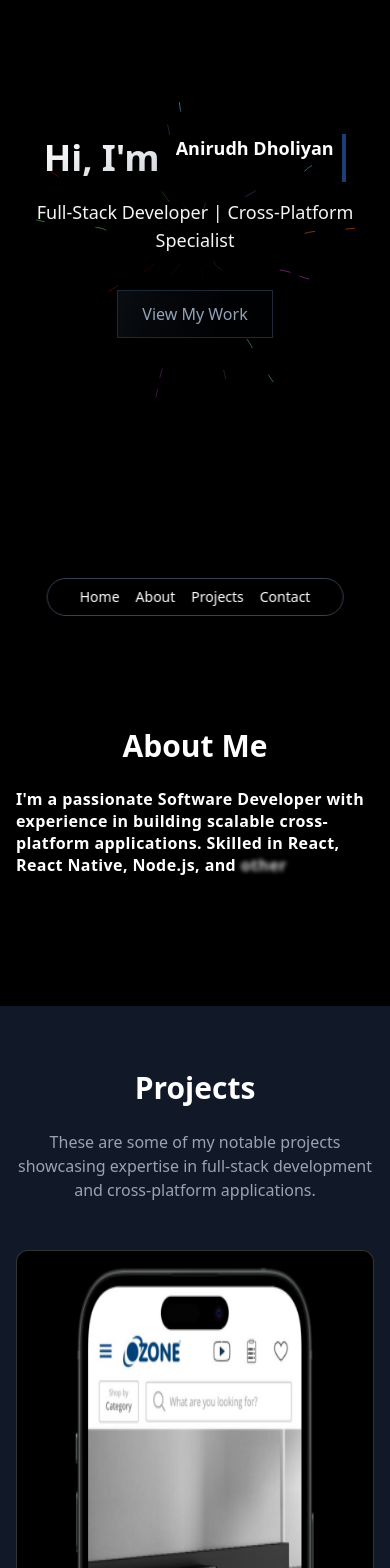
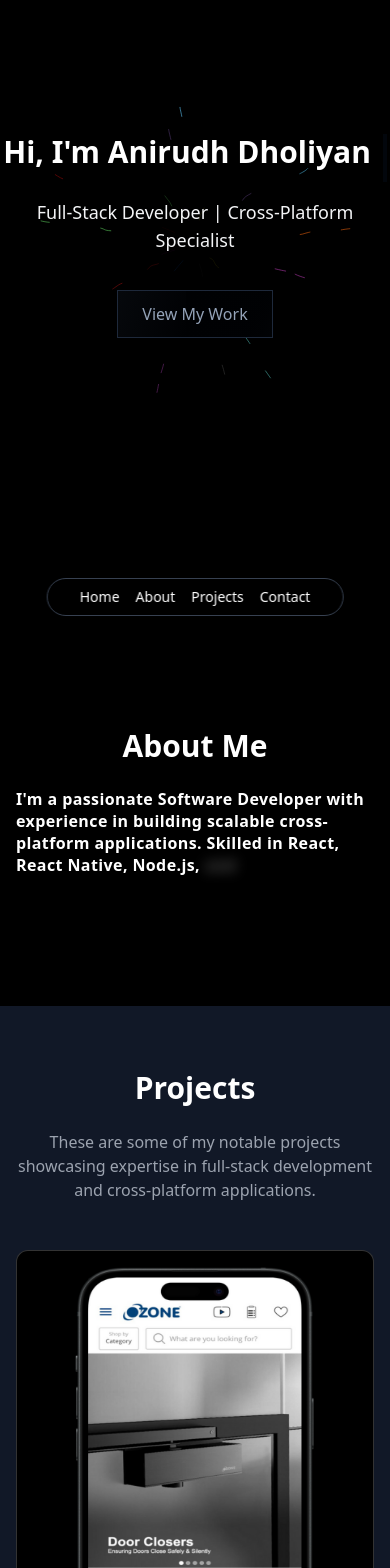
Before and after one commit to Anirudh596/anirudholiyan, a Next.js app: page / in a window 390 px wide. Shown: the part 180-1748 px from the top of the page. Built offline with nearby package versions, Linux system fonts and the light colour scheme.

Commit message:
"Update Hero component with new typewriter effect words and styling, adjust image aspect ratio in Projects component, and modify typography in TypewriterEffectSmooth component."

```diff
--- a/components/Hero.tsx
+++ b/components/Hero.tsx
@@ -4,7 +4,12 @@ import { BackgroundLines } from "@/components/ui/background-lines";
 import { TypewriterEffectSmooth } from "./ui/typewriter-effect";
 
 const Hero: React.FC = () => {
-  const words = [{ text: "Anirudh" }, { text: "Dholiyan" }];
+  const words = [
+    { text: "Hi," },
+    { text: "I'm" },
+    { text: "Anirudh" },
+    { text: "Dholiyan" },
+  ];
 
   return (
     <section
@@ -14,18 +19,10 @@ const Hero: React.FC = () => {
     >
       <BackgroundLines className="flex items-center justify-center w-full flex-col px-4">
         <div className="flex flex-col items-center justify-center w-full px-4 relative z-10">
-          <div className="flex flex-row items-center gap-4 md:gap-6">
-            <h1
-              id="hero-heading"
-              className="text-4xl sm:text-6xl md:text-8xl font-bold bg-clip-text text-transparent bg-gradient-to-br from-white to-gray-300 dark:from-gray-400 dark:to-gray-200"
-            >
-              Hi, I&#39;m
-            </h1>
-            <TypewriterEffectSmooth
-              className="text-4xl sm:text-6xl md:text-8xl font-bold"
-              words={words}
-            />
-          </div>
+          <TypewriterEffectSmooth
+            className="text-3xl sm:text-6xl md:text-8xl font-bold"
+            words={words}
+          />
 
           <p className="mt-4 text-lg sm:text-xl md:text-2xl text-gray-100 dark:text-gray-300 max-w-2xl">
             Full-Stack Developer | Cross-Platform Specialist
--- a/components/Projects.tsx
+++ b/components/Projects.tsx
@@ -93,9 +93,9 @@ const Projects: React.FC = () => {
                     src={project.image}
                     alt={project.title}
                     width={500}
-                    height={600}
+                    height={500}
                     className={`w-full h-full object-fit ${
-                      project.vertical ? "aspect-[2/5]" : "aspect-[4/3]"
+                      project.vertical ? "aspect-[3/4]" : "aspect-[4/3]"
                     }`}
                   />
                 </div>
--- a/components/ui/typewriter-effect.tsx
+++ b/components/ui/typewriter-effect.tsx
@@ -152,7 +152,7 @@ export const TypewriterEffectSmooth = ({
         }}
       >
         <div
-          className="text-lg sm:text-lg md:text-xl lg:text:5xl xl:text-8xl font-bold "
+          className="text-3xl  xl:text-8xl font-bold "
           style={{
             whiteSpace: "nowrap",
           }}
```
